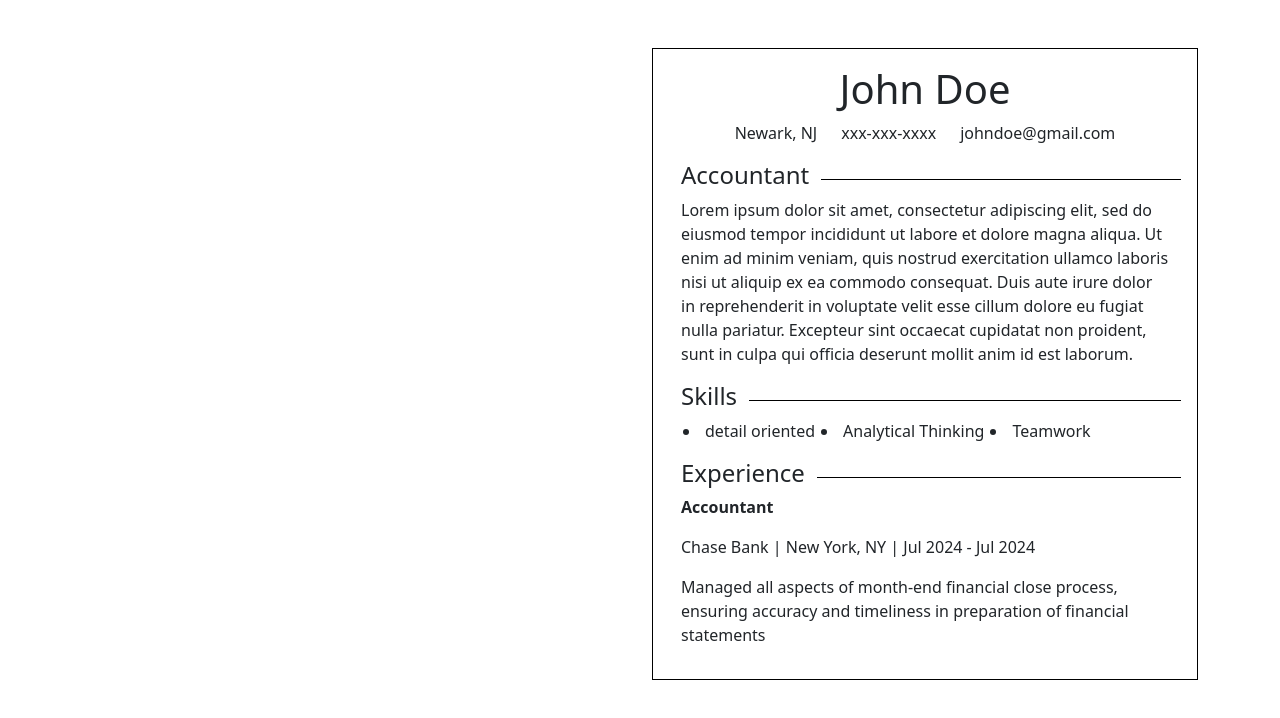
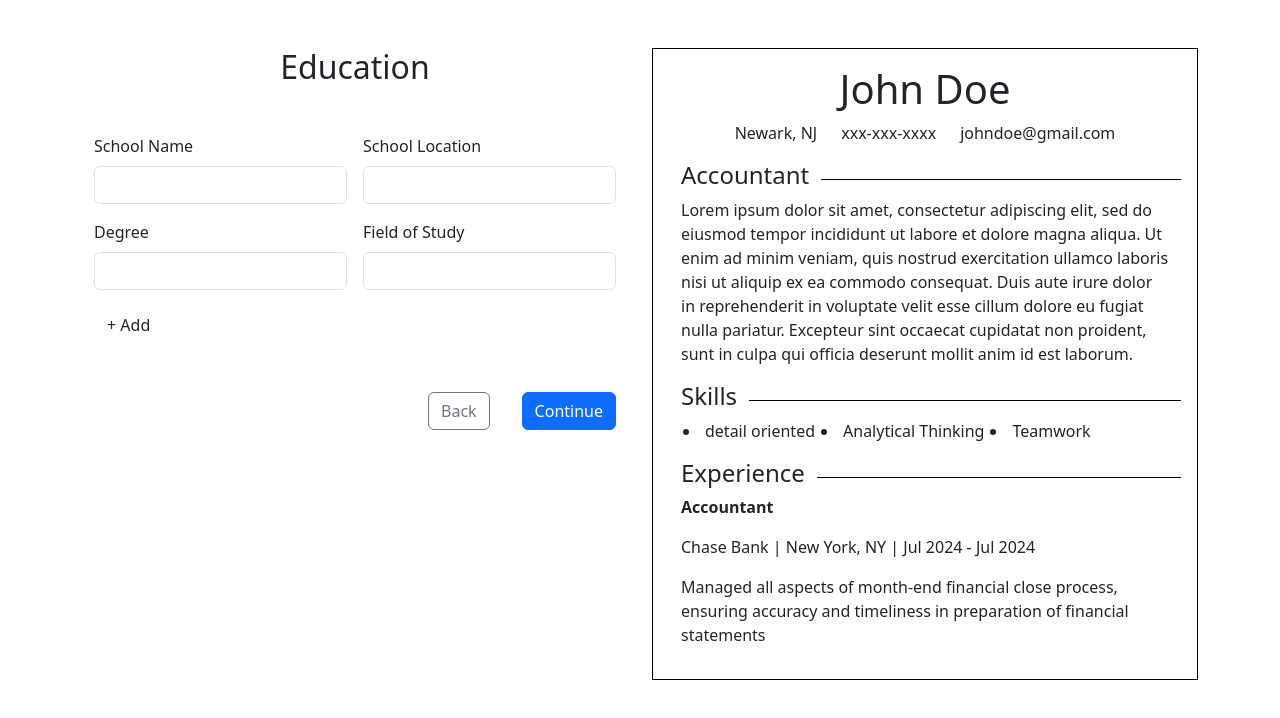
Before and after one commit to daliaahmed257/Resume-Maker, a React (Vite) app: page /education in a window 1280 px wide. Shown: the top 718 px of the page. Built offline with nearby package versions, Linux system fonts and the light colour scheme.

Commit message:
form added

```diff
--- a/src/App.jsx
+++ b/src/App.jsx
@@ -6,6 +6,7 @@ import Resume from './components/Resume'
 import Summ from './components/Summ'
 import Skills from './components/Skills'
 import Experience from './components/Experience'
+import Education from './components/Education'
 
 function App() {
 
@@ -72,6 +73,7 @@ const handleExpSubmit = (newExperience) => {
               <Route path='/summary' element={<Summ onFormSubmit={handleFormSubmit}/>} />
               <Route path='/skills' element={<Skills onFormSubmit={handleSkillsSubmit}/>} />
               <Route path='/experience' element={<Experience onFormSubmit={handleExpSubmit}/>} />
+              <Route path='/education' element={<Education />}/>
             </Routes>
         </div>
         <div className='col'>
--- /dev/null
+++ b/src/components/Education.jsx
@@ -0,0 +1,56 @@
+import { useState } from "react"
+import { Link } from "react-router-dom"
+
+const Education = () => {
+
+    const [education, setEducation] = useState([])
+
+    const [newEducation, setNewEducation] = useState({
+        name: '',
+        location: '',
+        degree: '',
+        study: ''
+    })
+
+    return (
+        <div className="container">
+            <h2 className="text-center mb-5">Education</h2>
+            <form className="row g-3">
+                <div className="col-6">
+                    <label htmlFor="name" className="form-label">School Name</label>
+                    <input type="text" className="form-control" name="name" />
+                </div>
+
+                <div className="col-6">
+                    <label htmlFor="location" className="form-label">School Location</label>
+                    <input type="text" className="form-control" name="location" />
+                </div>
+
+                <div className="col-6">
+                    <label htmlFor="degree" className="form-label">Degree</label>
+                    <input type="text" className="form-control" name="degree" />
+                </div>
+
+                <div className="col-6">
+                    <label htmlFor="study" className="form-label">Field of Study</label>
+                    <input type="text" className="form-control" name="study" />
+                </div>
+
+                <div className="col-12">
+                    <button type="submit" className="btn">+ Add</button>
+                </div>
+
+                <div className="d-flex justify-content-end mt-5" style={{ gap: '32px' }}>
+                    <Link to="/experience">
+                        <button className="btn btn-outline-secondary" type="submit">Back</button>
+                    </Link>
+                    <Link to="/education">
+                        <button className="btn btn-primary" type="submit">Continue</button>
+                    </Link>
+                </div>
+            </form>
+        </div>
+    )
+}
+
+export default Education
--- a/src/components/Experience.jsx
+++ b/src/components/Experience.jsx
@@ -9,24 +9,26 @@ const Experience = ({ onFormSubmit }) => {
 
     const [experience, setExperience] = useState([]);
 
+    //state for adding new experience
     const [newExp, setNewExp] = useState({
         jobtitle: '',
         employer: '',
         city: '',
         startDate: formatDate(new Date()),
         endDate: formatDate(new Date()),
-        current: 'hello',
+        current: '',
         responsibilities: ''
     })
 
+    //state for checking job is current
     const [isChecked, setIsChecked] = useState(false);
 
-
+    //sets new experiences from target
     const handleChange = (e) => {
         setNewExp({...newExp, [e.target.name]: e.target.value })
-        // isChecked ? setNewExp(newExp.current = 'present') : setExperience(newExp.current = '')
     }
 
+    //sets checkmark
     const handleChecked = (e) => {
         const isChecked = e.target.checked;
         setIsChecked(isChecked);
@@ -35,7 +37,6 @@ const Experience = ({ onFormSubmit }) => {
             ...prevExp,
             current: isChecked ? 'present' : ''
         }));
-        console.log(newExp.current)
     }
 
     const handleAddExp = () => {
@@ -101,14 +102,12 @@ const Experience = ({ onFormSubmit }) => {
                     <Link to="/skills">
                         <button className="btn btn-outline-secondary" type="submit">Back</button>
                     </Link>
-                    <Link to="/experience">
+                    <Link to="/education">
                         <button className="btn btn-primary" type="submit">Continue</button>
                     </Link>
                 </div>
 
             </form>
-            <p>{isChecked ? 'The checkbox is checked.' : 'The checkbox is not checked.'}</p>
-
         </div>
     )
 }
```
